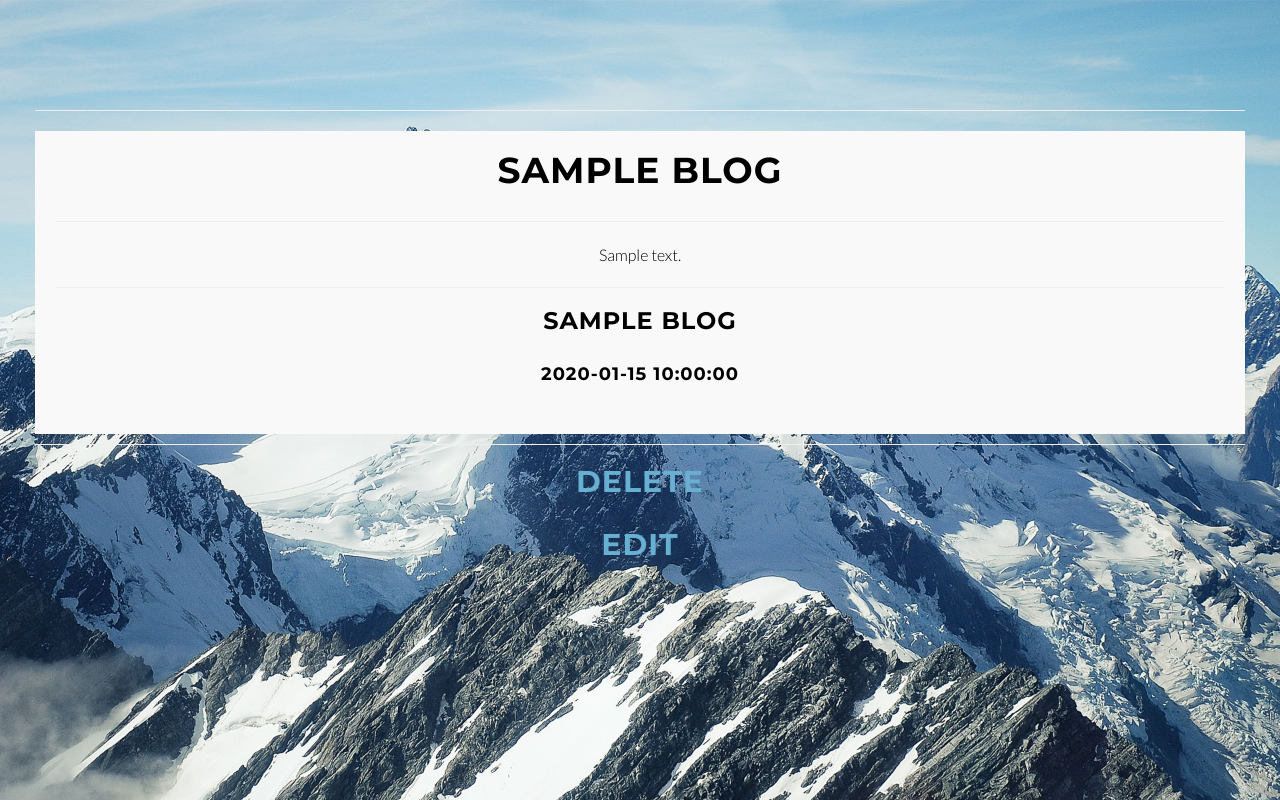
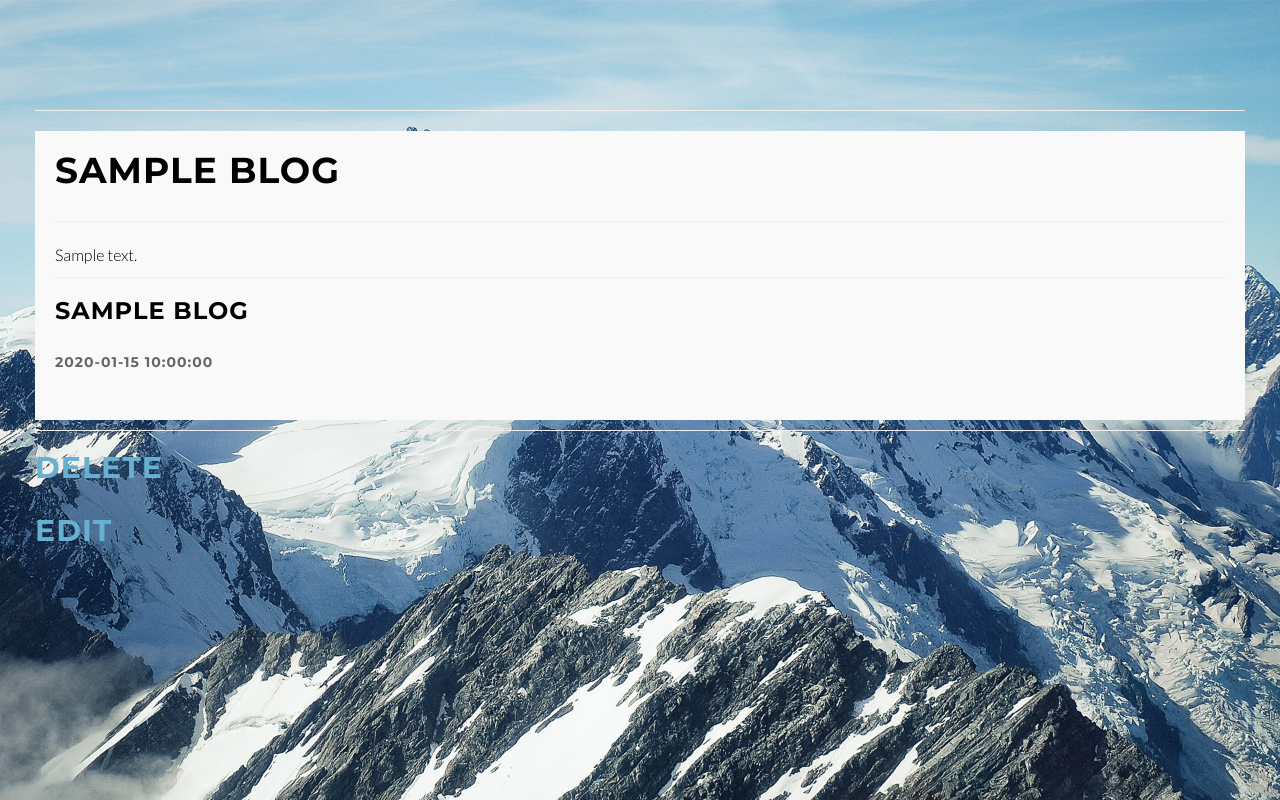
Before and after one commit to ivan471/blog171, a PHP site: the page made by application/views/baca_blog.php in a window 1280 px wide. Run offline with PHP 8.4, Linux system fonts and the light colour scheme; the template is opened without the code that fills it: most values are stand-ins (such as "Sample title", 1, 10 or a date in 2020); some libraries are stand-ins or nearby versions.

Commit message:
Model bacablog
desain tampilan  baca blog

```diff
--- a/application/config/routes.php
+++ b/application/config/routes.php
@@ -5,7 +5,7 @@ defined('BASEPATH') OR exit('No direct script access allowed');
 $route['blog/post']       = 'blog/post';       // halaman penulisan blog
 $route['blog/submit']     = 'blog/submit';     // proses penyimpanan blog
 $route['blog/(:any)']     = 'blog/index/$1';   // baca blog dengan blog_id $1
-$route['blog/edit/(:any)']   = 'blog/edit/$1';
+$route['blog/edit/(:any)']   = 'blog/formedit/$1'; //
 $route['blog/subedit/(:any)']   = 'blog/subedit/$1';
 $route['blog/delete/(:any)']   = 'blog/delete/$1';
 $route['list/(:any)']       = 'blog/lists/$1';
--- a/application/controllers/Blog.php
+++ b/application/controllers/Blog.php
@@ -28,7 +28,7 @@ class Blog extends CI_Controller {
     $this->blog_model->submit();
     redirect("/");
 	}
-  public function edit($blog_ID){
+  public function formedit($blog_ID){
  $data = $this->blog_model->blog($blog_ID);
  $this->load->template('edit_blog',$data);
 }
--- a/application/views/baca_blog.php
+++ b/application/views/baca_blog.php
@@ -5,12 +5,14 @@
     <div class="boxed-grey">
     <h1><?= $blog['judul'] ?></h1>
     <hr>
-    <p>
-      <?= $blog['isi']  ?>
-    </p>
+    <div class="koran">
+      <p>
+        <?= $blog['isi']  ?>
+      </p>
+    </div>
     <hr>
     <h3><?= $blog['nama'] ?></h3>
-    <h4><?= $blog['tanggal'] ?></h4>
+    <h5><?= $blog['tanggal'] ?></h5>
     </div>
     <hr>
     <?php if( $this->session->uid == $blog['user_ID'] ){?>
--- a/application/views/list.php
+++ b/application/views/list.php
@@ -5,7 +5,7 @@
   <h2>
 <?php
   foreach( $user as $users ){
-    echo "<a href='/blog/" . $users['blog_ID'] ."'>" . $users['judul']."<a><br>";
+    echo "<a href='/blog/" . $users['blog_ID'] ."'>" . $users['judul']."<a><br><br>";
 }
  ?>
 </h2>
--- a/application/views/welcome.php
+++ b/application/views/welcome.php
@@ -1,6 +1,7 @@
 <section id="intro" class="intro">
   <div class="slogan">
-    <h2>Blogs</h2>
+    <h2 class="textjudul">Blogs</h2>
+    <p>Welcome to Blog</p>
   </div>
   <div class="page-scroll">
       <a href="#blog" class="btn btn-circle">
@@ -18,7 +19,7 @@
                 <h2>Daftar Blogs</h2>
 								<h3><?php
 									foreach( $blogs as $blog ){
-										echo "<a href='/blog/" . $blog['blog_ID'] ."'>" . $blog['judul']."<a><br>";
+										echo "<a href='/blog/" . $blog['blog_ID'] ."'>" . $blog['judul']."<a><br><br>";
 								}
 								 ?></h3><br>
 								</div>
--- a/assets/css/custom.css
+++ b/assets/css/custom.css
@@ -20,15 +20,27 @@ h2,h1,p,h3,h4
 {
   color: #000;
 }
+.intro .slogan h2{
+  color: #000;
+}
 .baca
 {
   margin-top: 70px;
   padding-left: 35px;
   padding-right: 35px;
-  text-align: center;
+  text-align: justify;
 }
 .edit{
   margin-left: 200px;
   margin-right: 200px;
   margin-top: 140px;
 }
+.koran{
+-moz-column-count:3;
+-webkit-column-count:3;
+column-count:3;
+
+-moz-column-gap:40px;
+-webkit-column-gap:40px;
+column-gap:40px;
+}
```
